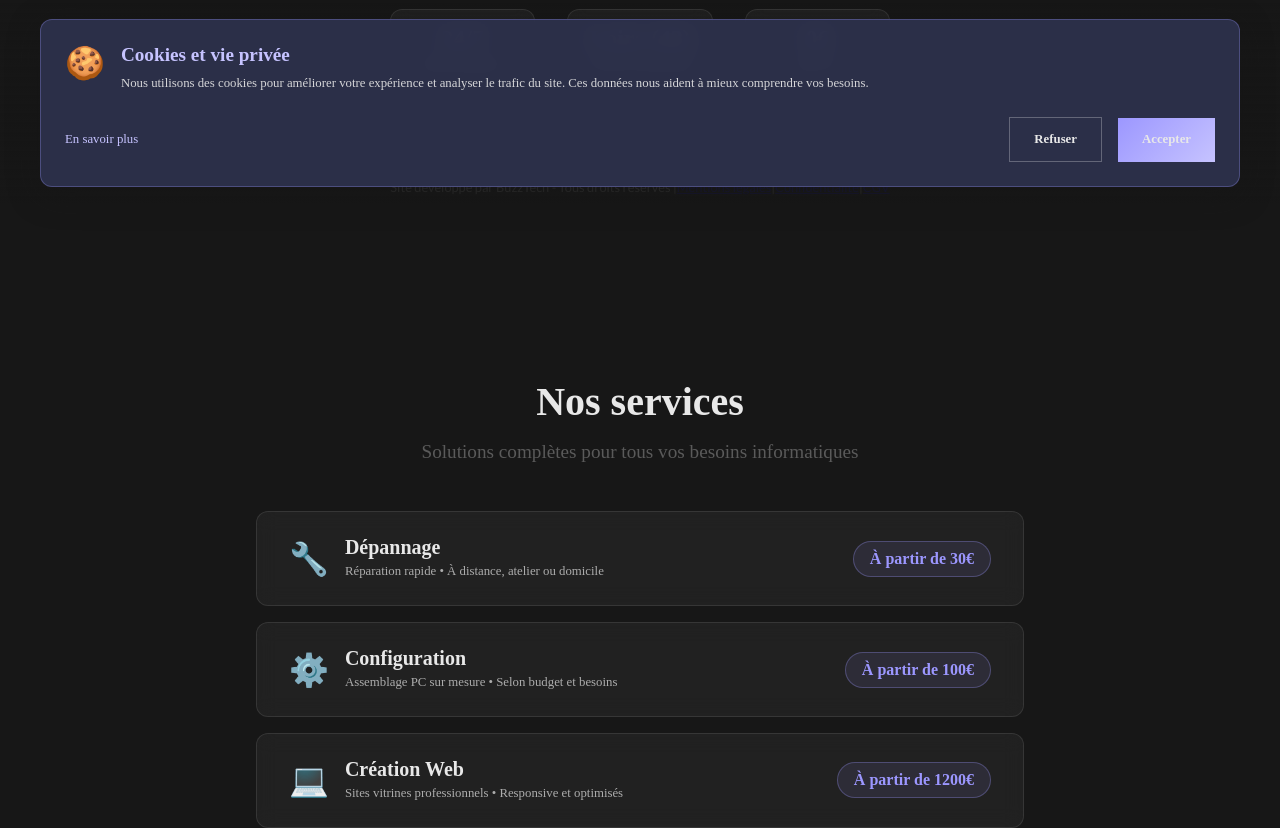
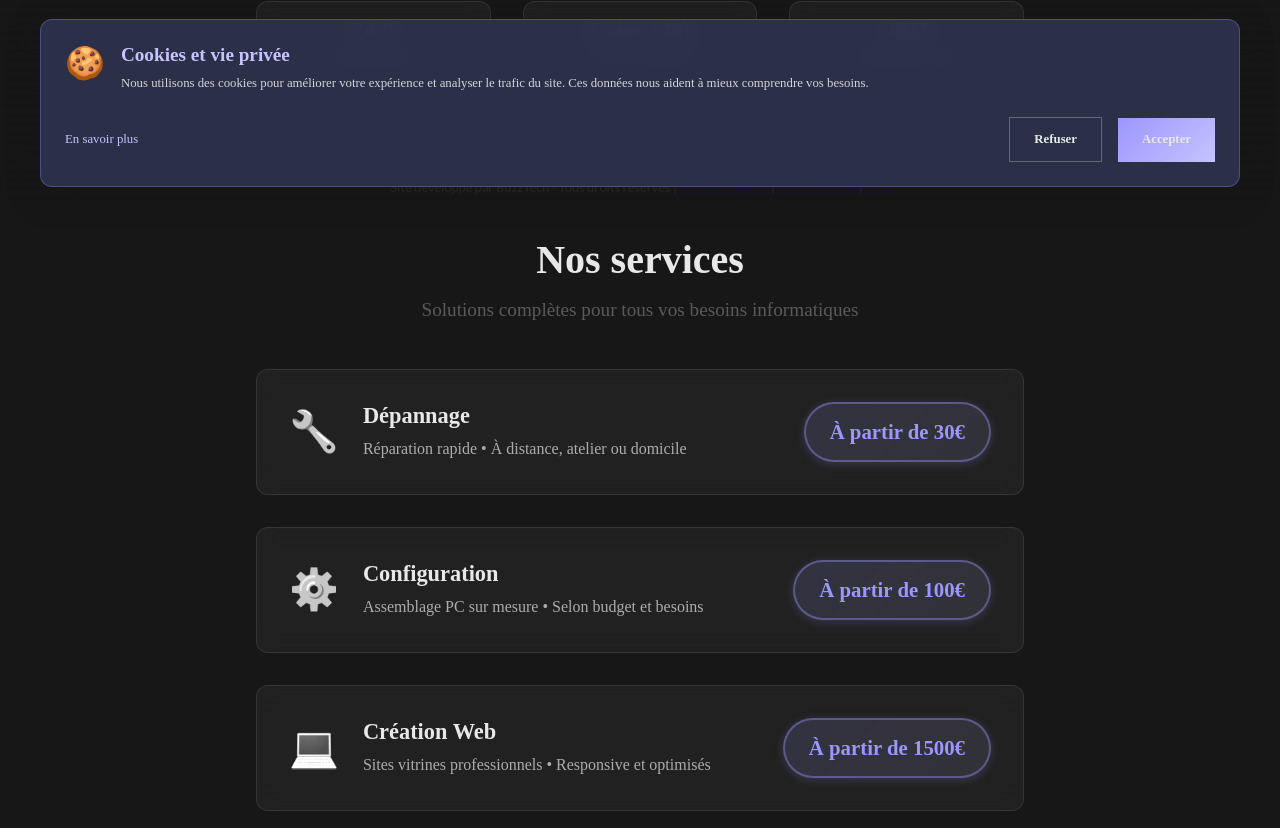
Before and after one commit to estebane-blancquart/buzztech, a React (Vite) app: page / in a window 1280 px wide. Shown: the part 597-1425 px from the top of the page. Built offline with nearby package versions, Linux system fonts and the light colour scheme; a web font is replaced by a local one.

Commit message:
sdfgdgfdfg

```diff
--- a/src/core/data/home.ts
+++ b/src/core/data/home.ts
@@ -6,7 +6,7 @@ export const homeData = {
     stats: [
       { value: "24/7", label: "Disponible" },
       { value: "Loire (42)", label: "Saint-Étienne" },
-      { value: "0€", label: "Devis" },
+      { value: "48H", label: "Intervention" },
     ],
   },
 
@@ -33,7 +33,7 @@ export const homeData = {
         icon: "💻",
         name: "Création Web",
         description: "Sites vitrines professionnels • Responsive et optimisés",
-        price: "À partir de 1200€",
+        price: "À partir de 1500€",
       },
     ],
   },
--- a/src/theme/module.scss
+++ b/src/theme/module.scss
@@ -6,6 +6,7 @@
   align-items: center;
   width: 100vw;
   height: 100dvh;
+  margin-top: -5vh;
   background: $black;
   color: white;
   transition: all 0.4s cubic-bezier(0.25, 0.46, 0.45, 0.94);
--- a/src/ui/modules/home-hero/hero.module.scss
+++ b/src/ui/modules/home-hero/hero.module.scss
@@ -3,7 +3,7 @@
   @include module-layout;
 
   color: $white;
-  gap: $space-lg;
+  gap: $space-md;
 }
 
 .video-section {
@@ -16,8 +16,8 @@
 }
 
 .background-video {
-  width: 15rem;
-  height: 15rem;
+  width: 20rem;
+  height: 20rem;
   border-radius: 50%;
   opacity: 0.9;
   object-fit: cover;
@@ -35,7 +35,6 @@
 /* ===== HERO CONTENT ===== */
 .hero-content {
   text-align: center;
-  margin-bottom: $space-md;
 }
 
 .hero-title {
@@ -49,7 +48,7 @@
 .hero-subtitle {
   opacity: 0.8;
   font-size: $font-p2;
-  margin-bottom: $space-sm;
+  margin-bottom: $space-md;
 }
 
 .hero-cta {
@@ -77,7 +76,6 @@
   grid-template-columns: repeat(3, 1fr);
   gap: $space-lg;
   width: 100%;
-  max-width: 500px;
 }
 
 .info-card {
--- a/src/ui/modules/home-presentation/presentation.module.scss
+++ b/src/ui/modules/home-presentation/presentation.module.scss
@@ -28,40 +28,47 @@
 .services-list {
   @include flex-column-start;
 
-  gap: $space-sm;
+  gap: $space-md;
   width: 100%;
 }
 
+/* ===== SERVICE ITEM ===== */
 .services-item {
   @include flex-between;
   @include glass-effect(0.05);
   @include focus-visible;
 
   width: 100%;
-  padding: $space-md $space-lg;
+  padding: $space-lg;
   border-radius: $border-radius-lg;
   color: inherit;
   text-decoration: none;
-  transition: $transition-smooth;
+  transition: all 0.3s ease;
 
   &:hover {
     background: rgba($white, 0.08);
-    transform: translateX(8px);
+    transform: translateX(8px) scale(1.02);
     border-color: rgba($purple, 0.5);
-    box-shadow: 0 4px 20px rgba($purple, 0.2);
+    box-shadow: 0 8px 30px rgba($purple, 0.3);
   }
 }
 
 .service-left {
   @include flex-start;
 
-  gap: $space-sm;
+  gap: $space-md;
   flex: 1;
 }
 
 .icon {
-  font-size: $font-h2;
+  font-size: 2.5rem;
   flex-shrink: 0;
+  filter: grayscale(1) brightness(1.2);
+  transition: filter 0.3s ease;
+
+  .services-item:hover & {
+    filter: grayscale(0) brightness(1);
+  }
 }
 
 .service-info {
@@ -69,28 +76,38 @@
 }
 
 .service-name {
-  margin: 0 0 0.25rem;
+  margin: 0 0 0.5rem;
   color: $white;
-  font-size: 1.25rem;
+  font-size: 1.4rem;
   font-weight: $font-weight-black;
 }
 
 .service-desc {
   margin: 0;
   color: rgba($white, 0.7);
-  font-size: $font-p3;
-  line-height: 1.4;
+  font-size: $font-p2;
+  line-height: 1.5;
 }
 
+/* ===== PRICE BADGE (2X PLUS GROS) ===== */
 .service-price {
-  padding: $space-xs $space-sm;
-  border: 1px solid rgba($purple, 0.3);
+  padding: $space-sm $space-md;
+  border: 2px solid rgba($purple, 0.4);
   border-radius: $border-radius-round;
-  background: rgba($purple, 0.1);
+  background: linear-gradient(135deg, rgba($purple, 0.15) 0%, rgba($light-purple, 0.1) 100%);
   color: $purple;
-  font-size: $font-p2;
+  font-size: 1.3rem;
   font-weight: $font-weight-black;
   flex-shrink: 0;
+  transition: all 0.3s ease;
+  box-shadow: 0 2px 10px rgba($purple, 0.2);
+
+  .services-item:hover & {
+    border-color: rgba($purple, 0.8);
+    background: linear-gradient(135deg, rgba($purple, 0.25) 0%, rgba($light-purple, 0.15) 100%);
+    box-shadow: 0 4px 20px rgba($purple, 0.4);
+    transform: scale(1.05);
+  }
 }
 
 /* ===== RESPONSIVE ===== */
@@ -101,6 +118,7 @@
 
   .services-list {
     width: 100%;
+    gap: $space-lg;
   }
 }
 
@@ -111,6 +129,7 @@
 
   .services-list {
     width: 100%;
+    gap: $space-md;
   }
 
   .title {
@@ -118,10 +137,14 @@
   }
 
   .services-item {
-    padding: 1.25rem $space-md;
+    padding: $space-md;
   }
 
   .service-name {
+    font-size: 1.2rem;
+  }
+
+  .service-price {
     font-size: 1.1rem;
   }
 }
@@ -133,6 +156,7 @@
 
   .services-list {
     width: 100%;
+    gap: $space-sm;
   }
 
   .title {
@@ -143,6 +167,7 @@
     font-size: $font-p2;
   }
 
+  /* MOBILE : LAYOUT EN COLONNE */
   .services-item {
     @include flex-column-center;
 
@@ -151,7 +176,13 @@
     gap: $space-sm;
 
     &:hover {
-      transform: translateY(-4px);
+      transform: translateY(-4px) scale(0.98);
+    }
+
+    /* TAP FEEDBACK MOBILE */
+    &:active {
+      transform: scale(0.96);
+      transition: transform 0.1s ease;
     }
   }
 
@@ -163,7 +194,7 @@
   }
 
   .icon {
-    font-size: 2.5rem;
+    font-size: 3rem;
   }
 
   .service-name {
@@ -171,6 +202,12 @@
   }
 
   .service-desc {
-    font-size: 0.85rem;
+    font-size: $font-p3;
+  }
+
+  .service-price {
+    width: 100%;
+    text-align: center;
+    font-size: 1.2rem;
   }
 }
```
